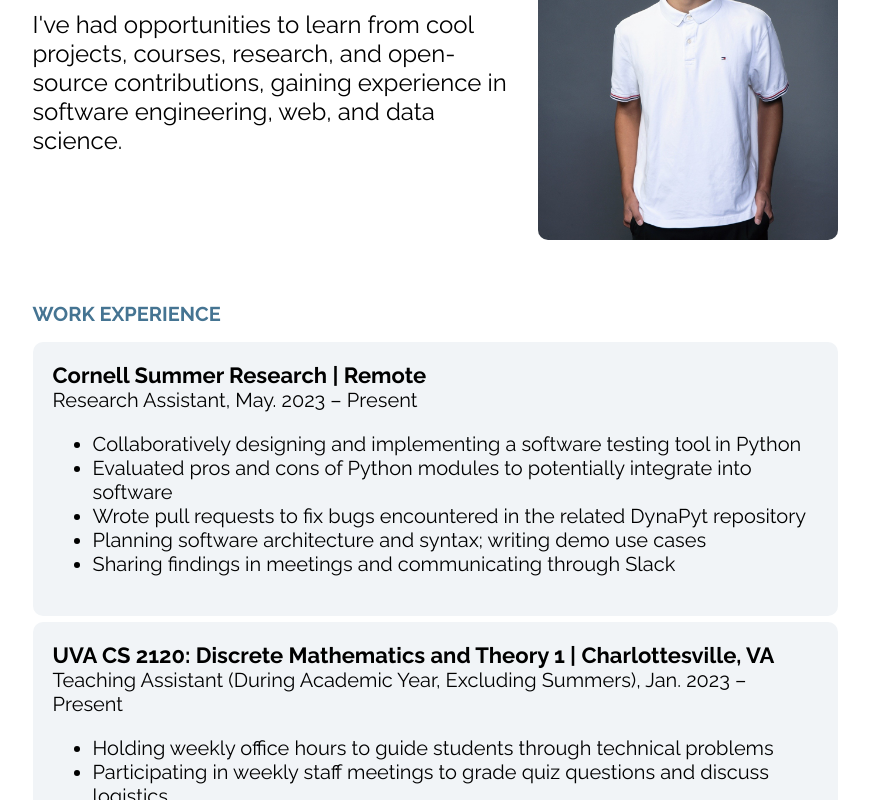
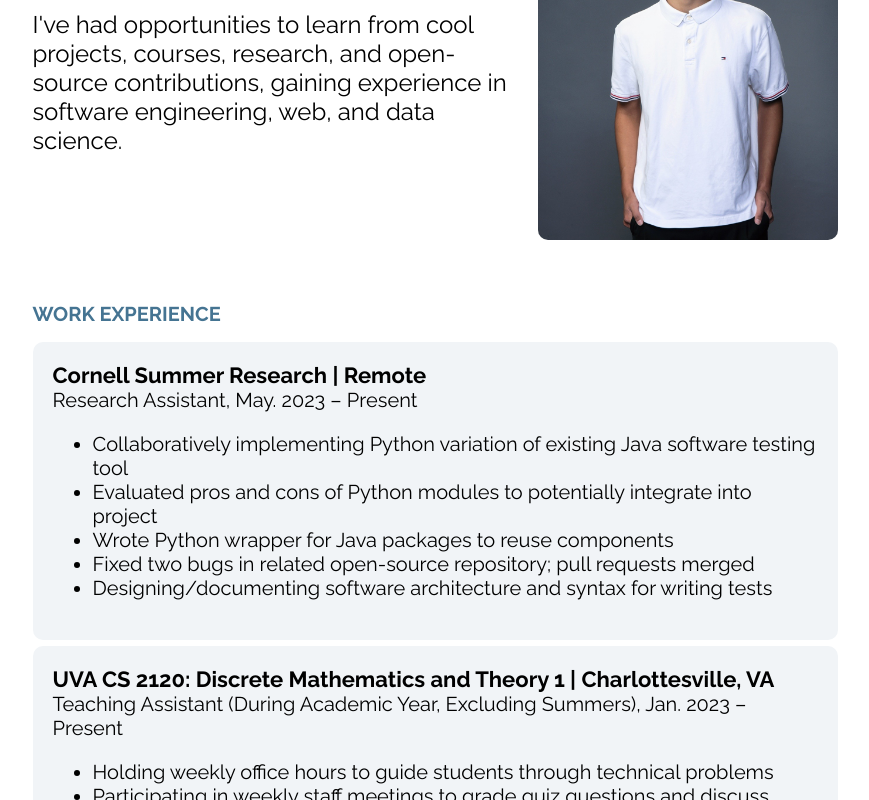
Before and after one commit to junholee6a/junholee6a.github.io, a React (Create React App) app: page / in a window 1280 px wide. Shown: the part 456-1256 px from the top of the page, without its empty margins (205-1074 px from the left). Built offline with nearby package versions, Linux system fonts and the light colour scheme.

Commit message:
Update resume

```diff
--- a/src/App.js
+++ b/src/App.js
@@ -43,11 +43,11 @@ function App() {
             <div className='block-heading'>Cornell Summer Research | Remote</div>
             <div>Research Assistant, May. 2023 – Present</div>
             <ul>
-              <li>Collaboratively designing and implementing a software testing tool in Python</li>
-              <li>Evaluated pros and cons of Python modules to potentially integrate into software</li>
-              <li>Wrote pull requests to fix bugs encountered in the related DynaPyt repository</li>
-              <li>Planning software architecture and syntax; writing demo use cases</li>
-              <li>Sharing findings in meetings and communicating through Slack</li>
+              <li>Collaboratively implementing Python variation of existing Java software testing tool</li>
+              <li>Evaluated pros and cons of Python modules to potentially integrate into project</li>
+              <li>Wrote Python wrapper for Java packages to reuse components</li>
+              <li>Fixed two bugs in related open-source repository; pull requests merged</li>
+              <li>Designing/documenting software architecture and syntax for writing tests</li>
             </ul>
           </div>
           <div className='block'>
```
Also changed, not shown: 1 other file (tests, documents, lock files or other folders).
